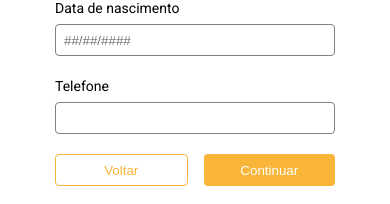
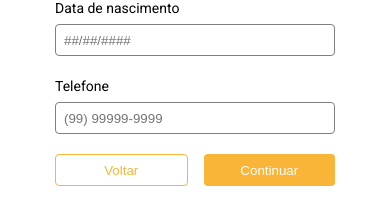
Before and after one commit to dinobergviana/desafio-mb-web, a Vue app in the folder client/: page / in a window 390 px wide. Both pictures are taken after typing "name@example.com" into the empty fields and a click on the button "Continuar". Shown: the part 241-445 px from the top of the page. Built offline with nearby package versions, Linux system fonts and the light colour scheme; a web font is replaced by a local one.

Commit message:
feat: create PhoneInput component

```diff
--- /dev/null
+++ b/client/src/components/PhoneInput.vue
@@ -0,0 +1,64 @@
+<template>
+  <div class="input-control">
+    <label :for="id">{{ label }}</label>
+
+    <Field
+      :id="id"
+      :name="name"
+      :as="'input'"
+      type="text"
+      :placeholder="placeholder"
+      :disabled="disabled"
+      v-model="localValue"
+      class="input"
+    />
+
+    <div v-if="showErrorMessage" class="error-message">
+      <ErrorMessage :name="name" />
+    </div>
+  </div>
+</template>
+
+<script setup>
+  import { Field, ErrorMessage } from 'vee-validate'
+  import { watch, ref } from 'vue'
+
+  const props = defineProps({
+    modelValue: { type: String, default: '' },
+    name: { type: String, required: true },
+    label: { type: String, required: true },
+    placeholder: { type: String, default: '(99) 99999-9999' },
+    id: { type: String, default: '' },
+    disabled: { type: Boolean, default: false },
+    showErrorMessage: { type: Boolean, default: true }
+  })
+
+  const emit = defineEmits(['update:modelValue'])
+
+  const localValue = ref('')
+
+  function formatPhone(value) {
+    const digits = value.replace(/\D/g, '')
+
+    if (digits.length <= 10) {
+      return digits.replace(/^(\d{2})(\d{4})(\d{0,4})$/, '($1) $2-$3').trim()
+    } else {
+      return digits.replace(/^(\d{2})(\d{5})(\d{0,4})$/, '($1) $2-$3').trim()
+    }
+  }
+
+  watch(
+    () => props.modelValue,
+    (val) => {
+      localValue.value = formatPhone(val || '')
+    },
+    { immediate: true }
+  )
+
+  watch(localValue, (val) => {
+    const digits = val.replace(/\D/g, '')
+    emit('update:modelValue', digits)
+  })
+</script>
+
+<style scoped></style>
--- a/client/src/components/TextInput.vue
+++ b/client/src/components/TextInput.vue
@@ -10,7 +10,6 @@
       :placeholder="placeholder"
       :disabled="disabled"
       v-model="localValue"
-      class="input"
     />
 
     <div v-if="showErrorMessage" class="error-message">
--- a/client/src/components/wizard/StepFour.vue
+++ b/client/src/components/wizard/StepFour.vue
@@ -72,7 +72,7 @@
         :show-error-message="false"
       />
 
-      <TextInput
+      <PhoneInput
         v-model="formData.phone"
         label="Telefone"
         name="phone"
@@ -112,6 +112,7 @@
   import TextInput from "../TextInput.vue";
   import PasswordInput from "../PasswordInput.vue";
   import Button from "../Button.vue";
+  import PhoneInput from "../PhoneInput.vue"
 
   const props = defineProps({
     formData: {
--- a/client/src/components/wizard/StepTwo.vue
+++ b/client/src/components/wizard/StepTwo.vue
@@ -61,11 +61,11 @@
         placeholder="##/##/####"
       />
 
-      <TextInput
+      <PhoneInput
         v-model="phone"
+        name="phone"
         label="Telefone"
-        id="phone"
-        name="phone"
+        placeholder="(99) 99999-9999"
       />
 
       <div class="actions">
@@ -91,6 +91,7 @@
 
   import TextInput from "../TextInput.vue"
   import Button from "../Button.vue"
+  import PhoneInput from "../PhoneInput.vue"
 
   const props = defineProps({
     formData: {
--- a/client/src/helpers/phone.js
+++ b/client/src/helpers/phone.js
@@ -1,10 +1,10 @@
-  function validatePhoneNumber(value) {
-    if (!value) return false
+function validatePhoneNumber(value) {
+  if (!value) return false
 
-    const digits = value.replace(/\D/g, "")
+  const digits = value.replace(/\D/g, '')
 
-    return digits.length === 10 || digits.length === 11
-  }
+  return /^[0-9]{10,11}$/.test(digits)
+}
 
 const phone = {
   validatePhoneNumber
```
